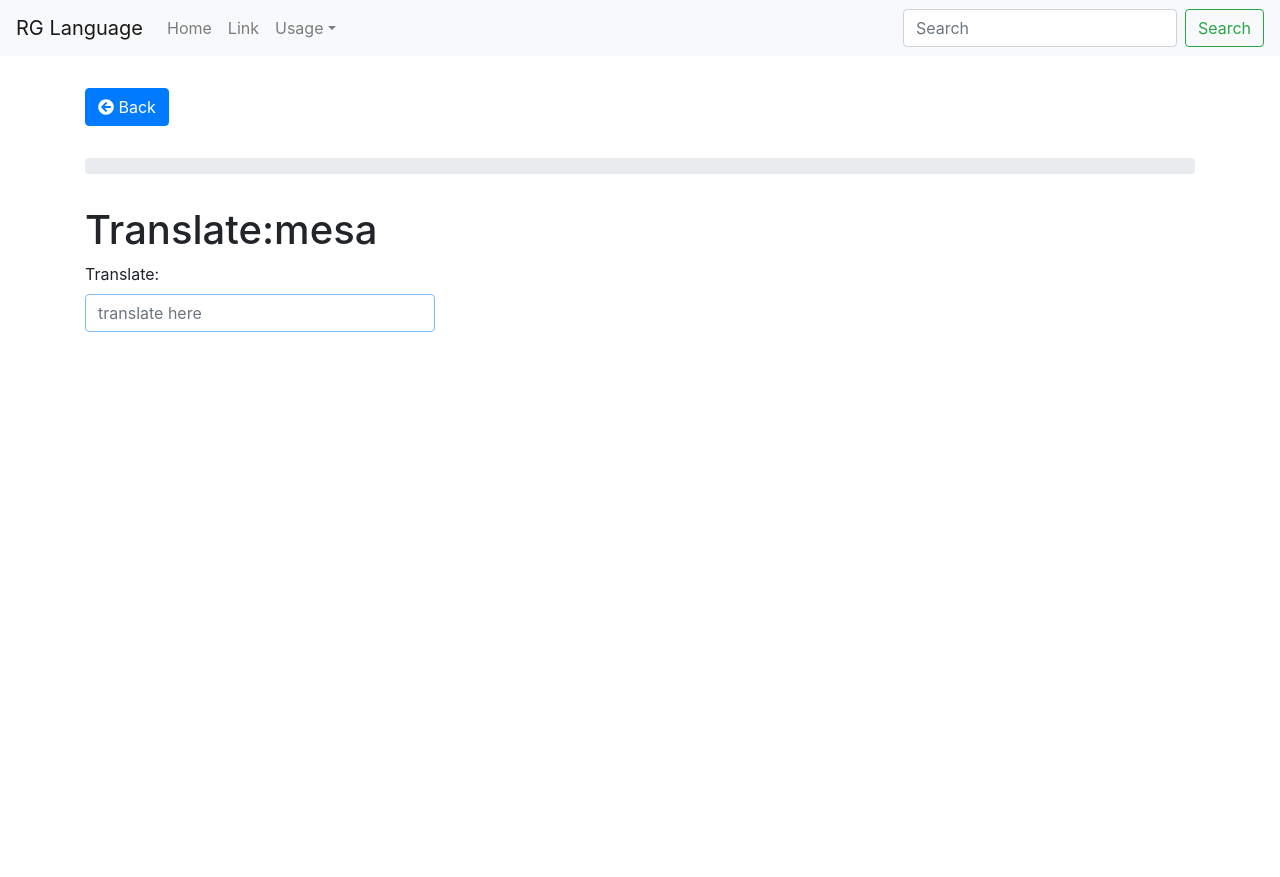
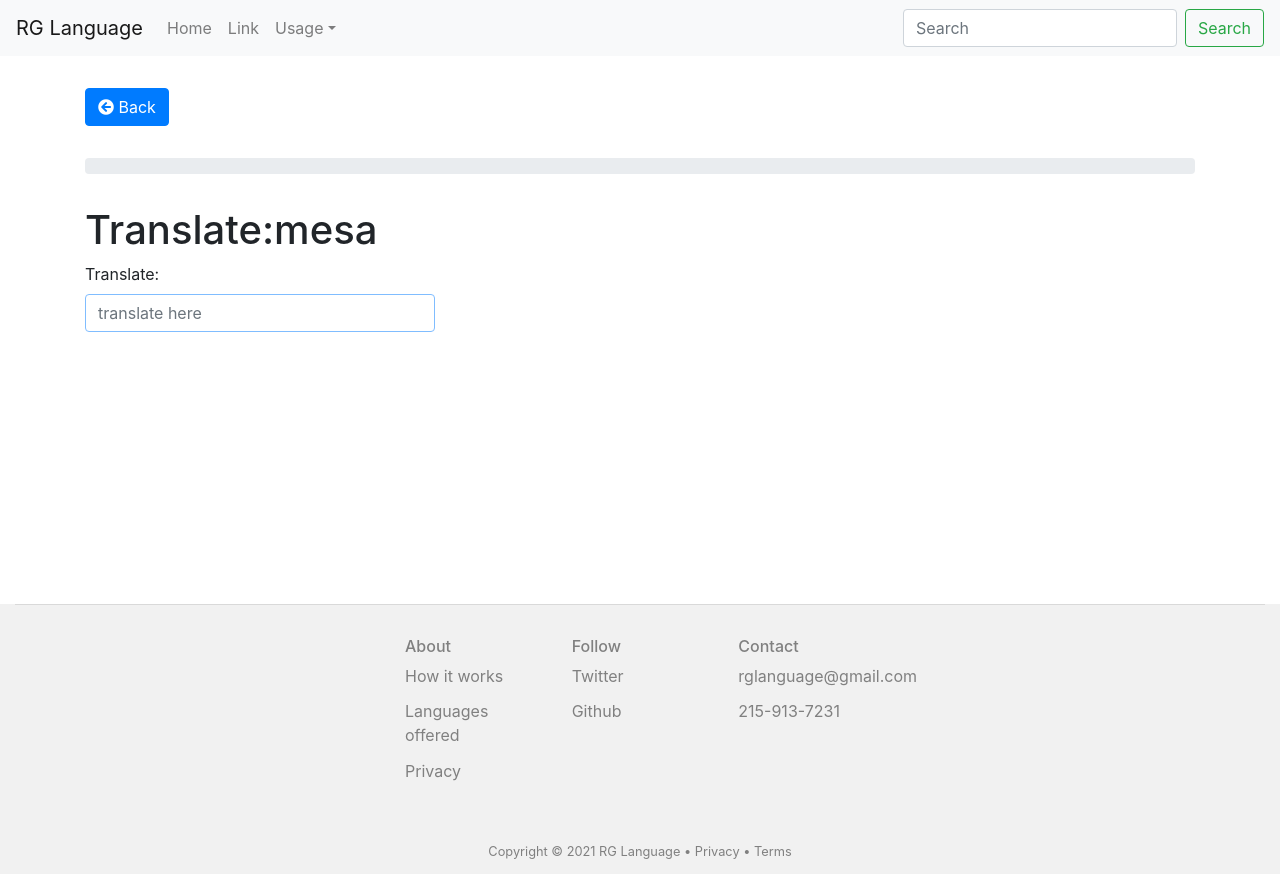
Before and after one commit to rsg71/RG_Language, a React (Create React App) app in the folder client/: page /quiz in a window 1280 px wide. Before the commit the page ends 800 px from the top, so only its background shows below. Built offline with nearby package versions, Linux system fonts and the light colour scheme.

Commit message:
laid out footer structure

```diff
--- a/client/src/App.css
+++ b/client/src/App.css
@@ -1,3 +1,11 @@
+body {
+    margin:0;
+}
+
+main {
+    min-height: calc(100vh - 300px);
+}
+
 .row{
     margin:2rem auto;
 }
--- a/client/src/App.js
+++ b/client/src/App.js
@@ -7,6 +7,7 @@ import Home from "./pages/Home/Home"
 import Spanish from "./pages/Spanish/Spanish"
 import Quiz from "./pages/Quiz/Quiz"
 import NoMatch from "./pages/NoMatch/NoMatch";
+import Footer from "./components/Footer/Footer";
 
 
 
@@ -17,15 +18,18 @@ function App() {
       <Router>
 
         <NavBar />
+        <main>
           <Switch>
             <Route exact path="/" component={Home} />
             <Route exact path="/spanish" component={Spanish} />
             <Route exact path="/quiz" component={Quiz} />
             {/* 404 page */}
             <Route>
-              <NoMatch/>
+              <NoMatch />
             </Route>
           </Switch>
+          </main>
+        <Footer />
       </Router>
     </>
 
--- /dev/null
+++ b/client/src/components/Footer/Footer.css
@@ -0,0 +1,59 @@
+
+
+.footer {
+    background-color: #f1f1f1;
+    color:grey;
+    height:270px;
+}
+
+#footerRow{
+    display:flex;
+    align-items:flex-start;
+    justify-content: center;
+    margin:2rem 30% ;
+}
+
+.footerColumn{
+    /* text-align: center; */
+}
+
+.footerColumn ul {
+    padding-left:0;
+}
+
+.footerColumn ul li {
+    list-style-type: none;
+    padding-bottom:.7rem;
+}
+
+
+
+#footerBottomRow > * {
+    display: flex ;
+    justify-content: center ;
+    margin-bottom: -15px !important;
+    font-size:.8rem;
+}
+
+
+@media all and (max-width:768px) {
+    .footer{
+        height: 300px;
+    }
+
+    #footerRow {
+        margin:2rem 20%;
+    }
+}
+
+
+@media all and (max-width:576px) {
+
+    .footer{
+        height: 500px;
+    }
+
+    #footerRow {
+        margin-left:10px;
+    }
+}
--- /dev/null
+++ b/client/src/components/Footer/Footer.js
@@ -0,0 +1,43 @@
+import React from 'react';
+import { Container, Row, Col } from "react-bootstrap";
+
+import "./Footer.css";
+
+export default function Footer() {
+    return (
+        <div>
+            <Container fluid className="footer">
+                <hr/>
+                <Row id="footerRow">
+                    <Col className="footerColumn" sm={4}>
+                        <h6>About</h6>
+                        <ul>
+                            <li>How it works</li>
+                            <li>Languages offered</li>
+                            <li>Privacy</li>
+                        </ul>
+                    </Col>
+                    <Col className="footerColumn" sm={4}>
+                        <h6>Follow</h6>
+                        <ul>
+                            <li>Twitter</li>
+                            <li>Github</li>
+                        </ul>
+                    </Col>
+                    <Col className="footerColumn" sm={4}>
+                        <h6>Contact</h6>
+                        <ul>
+                            <li>rglanguage@gmail.com</li>
+                            <li>215-913-7231</li>
+                        </ul>
+                    </Col>
+                </Row>
+                <Row id="footerBottomRow">
+                    <Col>
+                    <p>Copyright &copy; 2021 RG Language &bull; Privacy &bull; Terms</p>
+                    </Col>
+                </Row>
+            </Container>
+        </div>
+    )
+}
```
Lines whose indentation alone changed are shown as unchanged.
